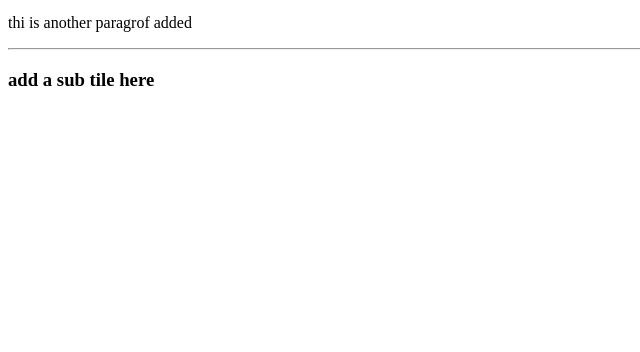
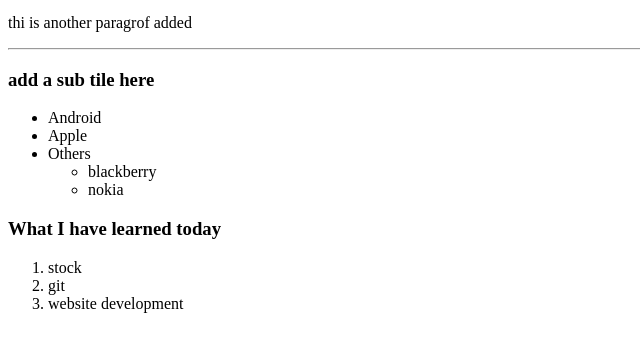
Before and after one commit to QinghuiZhang1/web-development, a plain HTML site: page web development/HTML-Personal site/index.html in a window 1280 px wide. Shown: the part 100-452 px from the top of the page, without its empty margins (0-640 px from the left). Drawn offline with Linux system fonts and the light colour scheme.

Commit message:
add unordered list and ordered list

```diff
--- a/web development/HTML-Personal site/index.html
+++ b/web development/HTML-Personal site/index.html
@@ -12,6 +12,22 @@
   <p>thi is another paragrof added </p>
   <hr><!--horizontal rule-->
   <h3>add a sub tile here</h3>
+    <ul>
+      <li>Android</li>
+      <li>Apple</li>
+      <li>Others
+        <ul>
+          <li>blackberry</li>
+          <li>nokia</li>
+        </ul>
+      </li>
+    </ul>
+    <h3>What I have learned today</h3>
+    <ol>
+      <li>stock</li>
+      <li>git</li>
+      <li>website development</li>
+    </ol>
 </body>
 
 </html>
```
Also changed, not shown: web development/HTML-Personal site/secret.txt (added), 1 other file.
